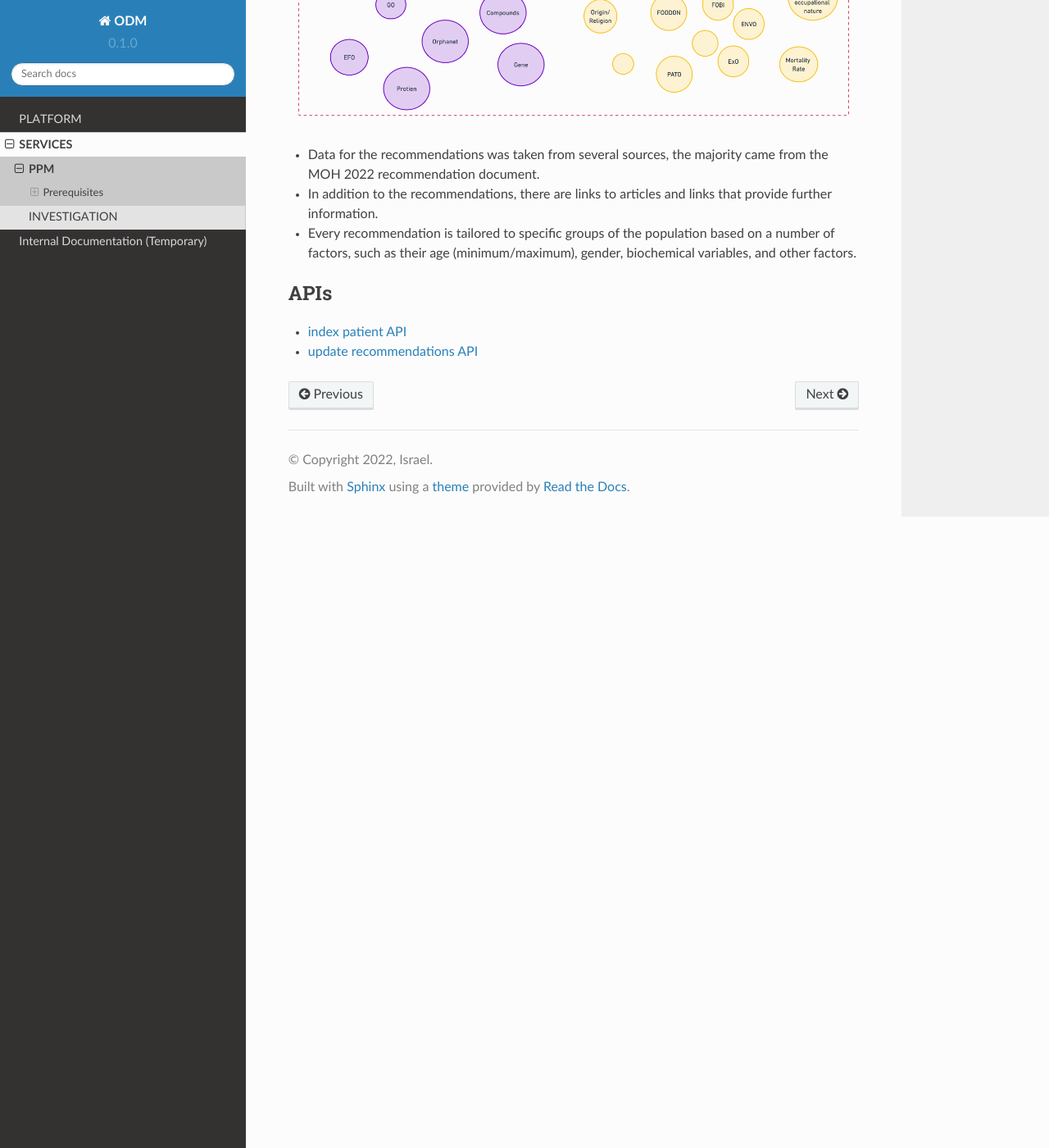
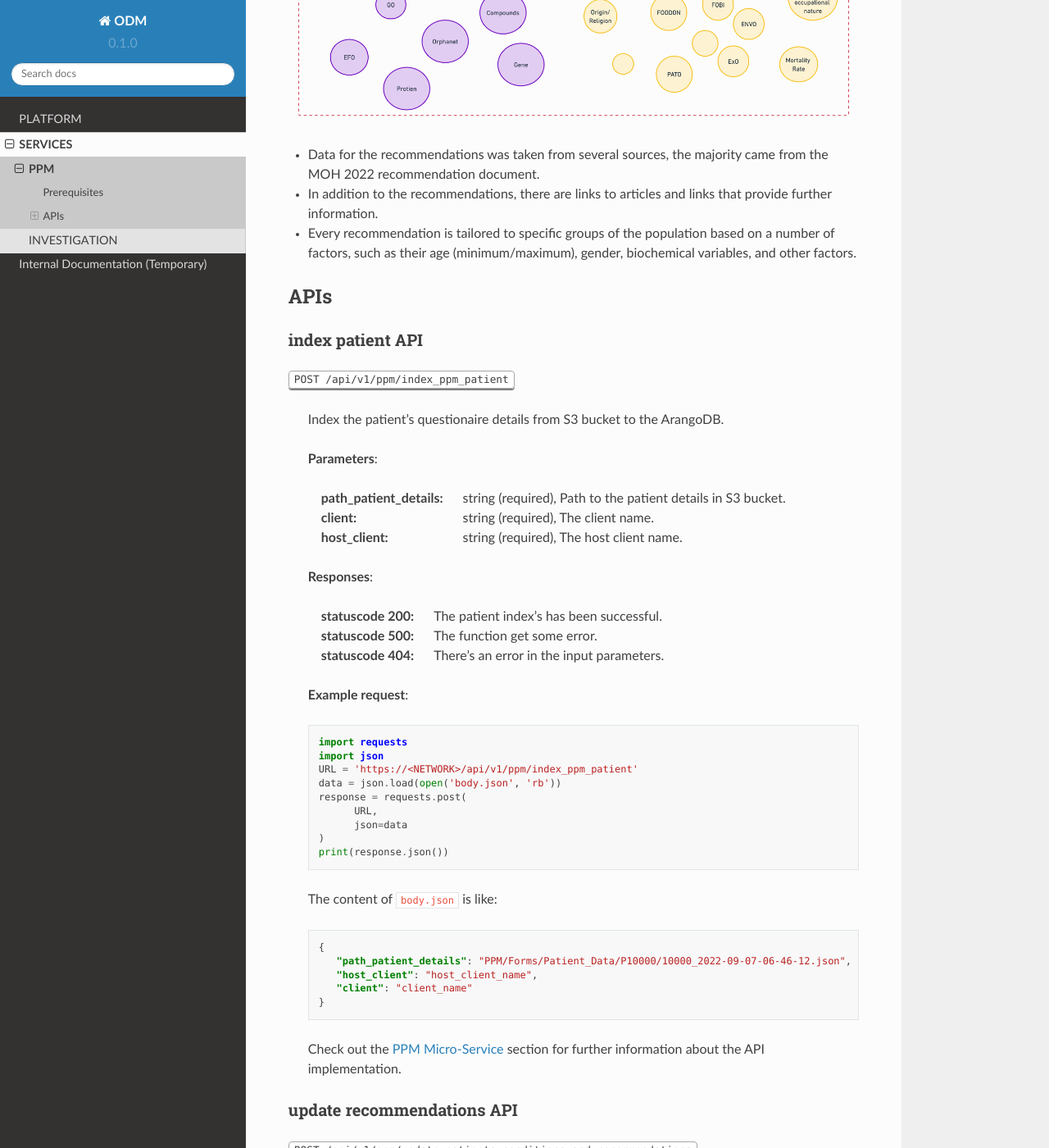
Before and after one commit to od-machine/machine-documentation, a Sphinx documentation site: the page built from docs/source/services/ppm/ppm.rst, in a window 1280 px wide and 1400 px high, scrolled down 933 px. Shown: the whole window at 82% size. Built offline with Sphinx 7.4.7 and the Read the Docs theme 2.0.0, drawn with Linux system fonts in a browser that asks for light colours; pages that are not in the unit, such as notebooks, are missing from menus; some of the changed text lies outside the part shown.

Commit message:
cancel new hierarchy

```diff
--- a/docs/source/platform/ppm_microservice/index_patients.rst
+++ b/docs/source/platform/ppm_microservice/index_patients.rst
@@ -1,5 +1,5 @@
-Index_Patients
-==============
+Index_Patients functions
+========================
 
 .. function:: read_json_file_from_s3(path_in_s3: str, bucketS3: object) -> dict
 
--- a/docs/source/platform/sync_microservice/sync_microservice.rst
+++ b/docs/source/platform/sync_microservice/sync_microservice.rst
@@ -1,4 +1,4 @@
-.. _ppm-microservice:
+.. _sync-microservice:
 
 SYNC Micro-Service
 =================
--- a/docs/source/platform/sync_microservice/update_recommendations.rst
+++ b/docs/source/platform/sync_microservice/update_recommendations.rst
@@ -1,3 +1,5 @@
+Update_Recommendation functions
+===============================
 
 .. function:: get_winter_patients_from_arango(client: Type[ArangoClient]) -> List[Dict[str, Any]]
 
--- a/docs/source/services/ppm/ppm.rst
+++ b/docs/source/services/ppm/ppm.rst
@@ -20,9 +20,99 @@ Prerequisites
 
 
 
-.. toctree::
-   :maxdepth: 3
-   :caption: APIs
+APIs
+~~~~
 
-   index_patient_api
-   update_recommendations_api
+index patient API
++++++++++++++++++
+
+:kbd:`POST /api/v1/ppm/index_ppm_patient`
+
+   Index the patient's questionaire details from S3 bucket to the ArangoDB.
+
+   **Parameters**:
+
+   :path_patient_details: string (required), Path to the patient details in S3 bucket.
+
+   :client: string (required), The client name.
+
+   :host_client: string (required), The host client name.
+
+   **Responses**:
+
+   :statuscode 200: The patient index's has been successful.
+   :statuscode 500: The function get some error.
+   :statuscode 404: There's an error in the input parameters.
+
+   **Example request**:
+
+   .. sourcecode:: python
+
+      import requests
+      import json
+      URL = 'https://<NETWORK>/api/v1/ppm/index_ppm_patient'
+      data = json.load(open('body.json', 'rb'))
+      response = requests.post(
+            URL,
+            json=data
+      )
+      print(response.json())
+
+   The content of ``body.json`` is like:
+
+   .. sourcecode:: json
+
+      {
+         "path_patient_details": "PPM/Forms/Patient_Data/P10000/10000_2022-09-07-06-46-12.json",
+         "host_client": "host_client_name",
+         "client": "client_name"
+      }
+
+   Check out the :ref:`ppm-microservice` section for further information about the API implementation.
+
+
+update recommendations API
+++++++++++++++++++++++++++
+
+:kbd:`POST /api/v1/ppm/update_patients_conditions_and_recommendations`
+
+   Creates recommendations files and uploads them to the S3 bucket.
+
+   **Parameters**:
+
+   :path_patient_details: string (required), Path to the patient details in S3 bucket.
+
+   :client: string (required), The client name.
+
+   :host_client: string (required), The host client name.
+
+   **Example response**:
+
+   :statuscode 200: Successfully updated the patients.
+   :statuscode 500: The function get error.
+   :statuscode 404: There's an error in the input parameters.
+
+   **Example request**:
+
+   .. sourcecode:: python
+
+      import requests
+      import json
+      URL = 'https://<NETWORK>/api/v1/ppm/update_patients_conditions_and_recommendations'
+      data = json.load(open('body.json', 'rb'))
+      response = requests.post(
+            URL,
+            json=data
+      )
+      print(response.json())
+
+   The content of ``body.json`` is like:
+
+   .. sourcecode:: json
+
+      {
+         "host_client": "host_client_name",
+         "client": "client_name"
+      }
+
+   Check out the :ref:`sync-microservice` section for further information about the API implementation.
```
